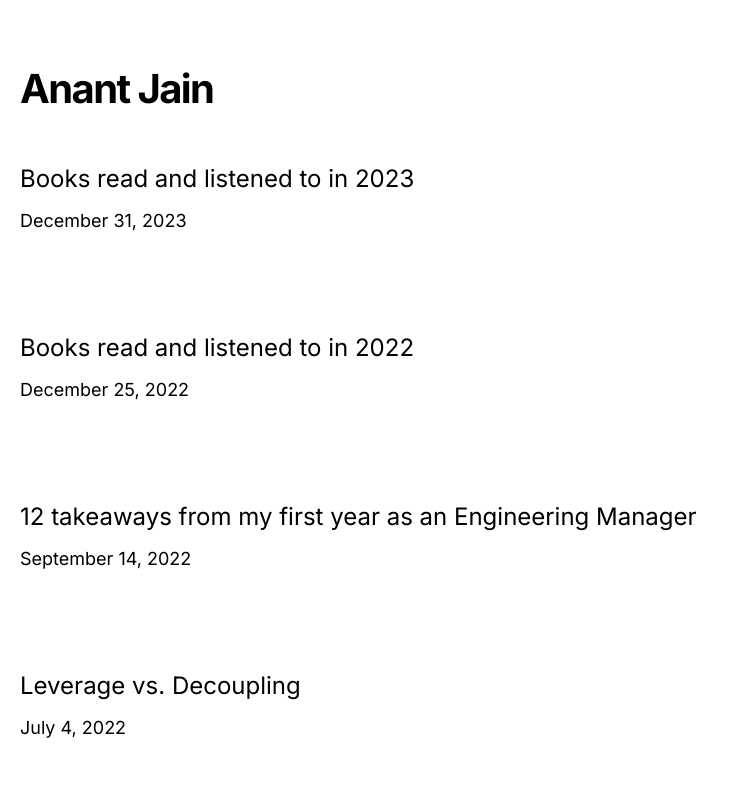
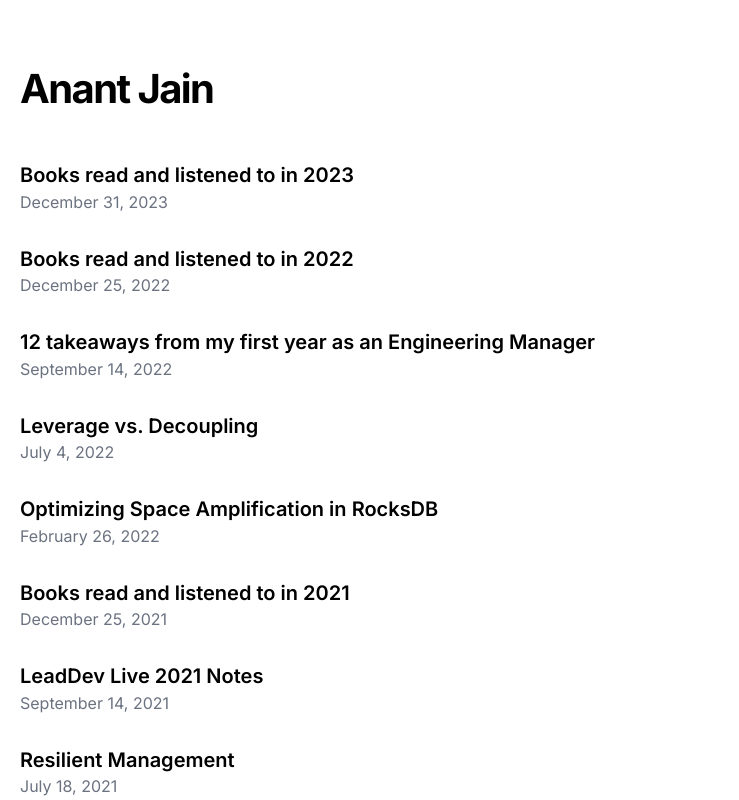
Before and after one commit to anantjain-xyz/anantjain.dev, a Next.js app: page / in a window 1280 px wide. Shown: the top 800 px of the page, without its empty margins (0-739 px from the left). Built offline with nearby package versions, Linux system fonts and the light colour scheme.

Commit message:
Style PostList

```diff
--- a/src/app/_components/post-header.tsx
+++ b/src/app/_components/post-header.tsx
@@ -19,7 +19,10 @@ export function PostHeader({ title, date, categories }: Props) {
           {categories &&
             categories.length > 0 &&
             categories.map((category) => (
-              <span className="bg-blue-100 text-blue-800 text-xs font-medium me-2 px-2.5 py-0.5 rounded">
+              <span
+                key={category}
+                className="bg-blue-100 text-blue-800 text-xs font-medium me-2 px-2.5 py-0.5 rounded"
+              >
                 {category}
               </span>
             ))}
--- a/src/app/_components/post-list.tsx
+++ b/src/app/_components/post-list.tsx
@@ -8,7 +8,6 @@ type Props = {
 export function PostList({ posts }: Props) {
   return (
     <section>
-      <div className="grid grid-cols-1 gap-y-20 mb-32">
       {posts.map((post) => (
         <PostPreview
           key={post.slug}
@@ -17,7 +16,6 @@ export function PostList({ posts }: Props) {
           slug={post.slug}
         />
       ))}
-      </div>
     </section>
   );
 }
--- a/src/app/_components/post-preview.tsx
+++ b/src/app/_components/post-preview.tsx
@@ -9,8 +9,8 @@ type Props = {
 
 export function PostPreview({ title, date, slug }: Props) {
   return (
-    <div>
-      <h3 className="text-2xl mb-3 leading-snug">
+    <div className="mb-8">
+      <h3 className="text-xl font-semibold leading-snug">
         <Link
           as={`/posts/${slug}`}
           href="/posts/[slug]"
@@ -19,7 +19,7 @@ export function PostPreview({ title, date, slug }: Props) {
           {title}
         </Link>
       </h3>
-      <div className="text-lg mb-4">
+      <div className="text-s text-gray-500">
         <DateFormatter dateString={date} />
       </div>
     </div>
```
Lines whose indentation alone changed are shown as unchanged.
